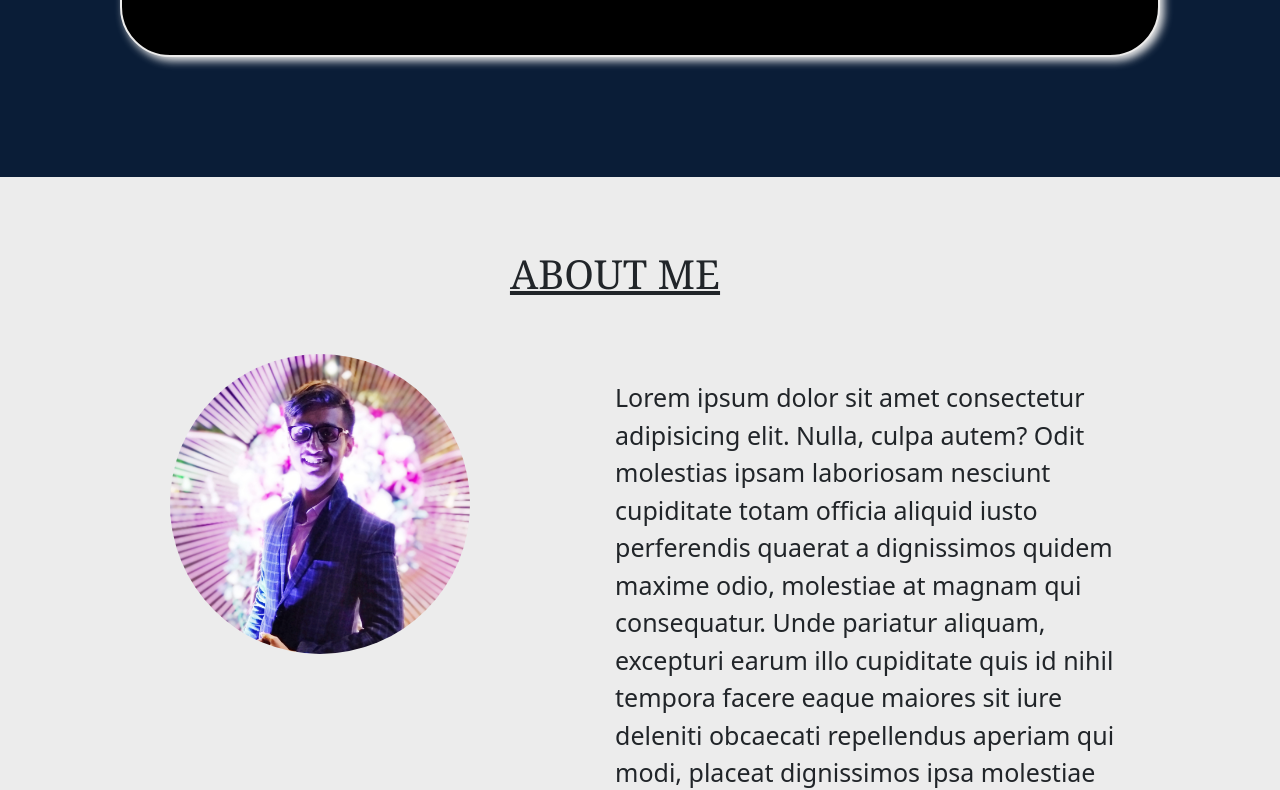
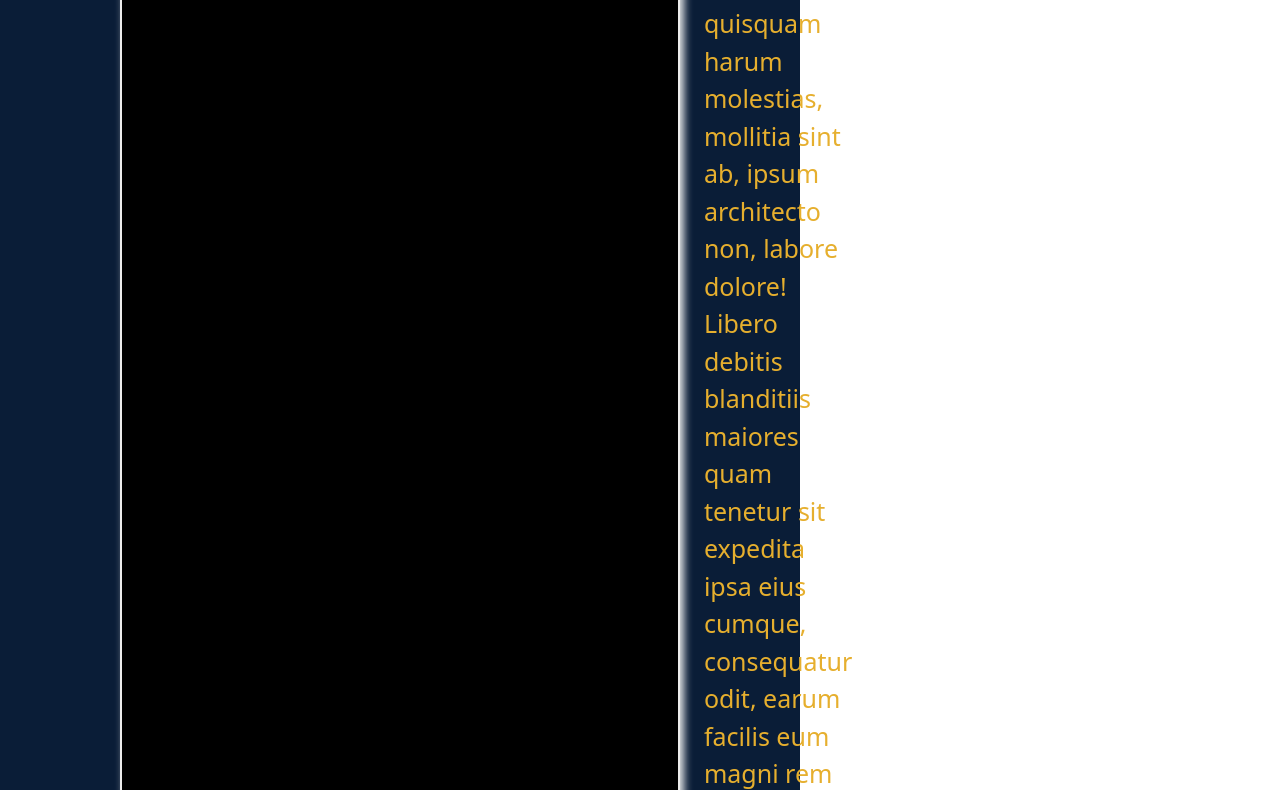
Before and after one commit to OmkarK2553/Portfolio, a plain HTML site: page index.html in a window 1280 px wide. Shown: the part 744-1534 px from the top of the page. Drawn offline with nearby package versions, Linux system fonts and the light colour scheme.

Commit message:
Update Portfolio_styles.css

```diff
--- a/Portfolio_styles.css
+++ b/Portfolio_styles.css
@@ -1,3 +1,7 @@
+body{
+    width: 100vh;
+}
+
 .navbar{
     background-color: black;
 }
```
